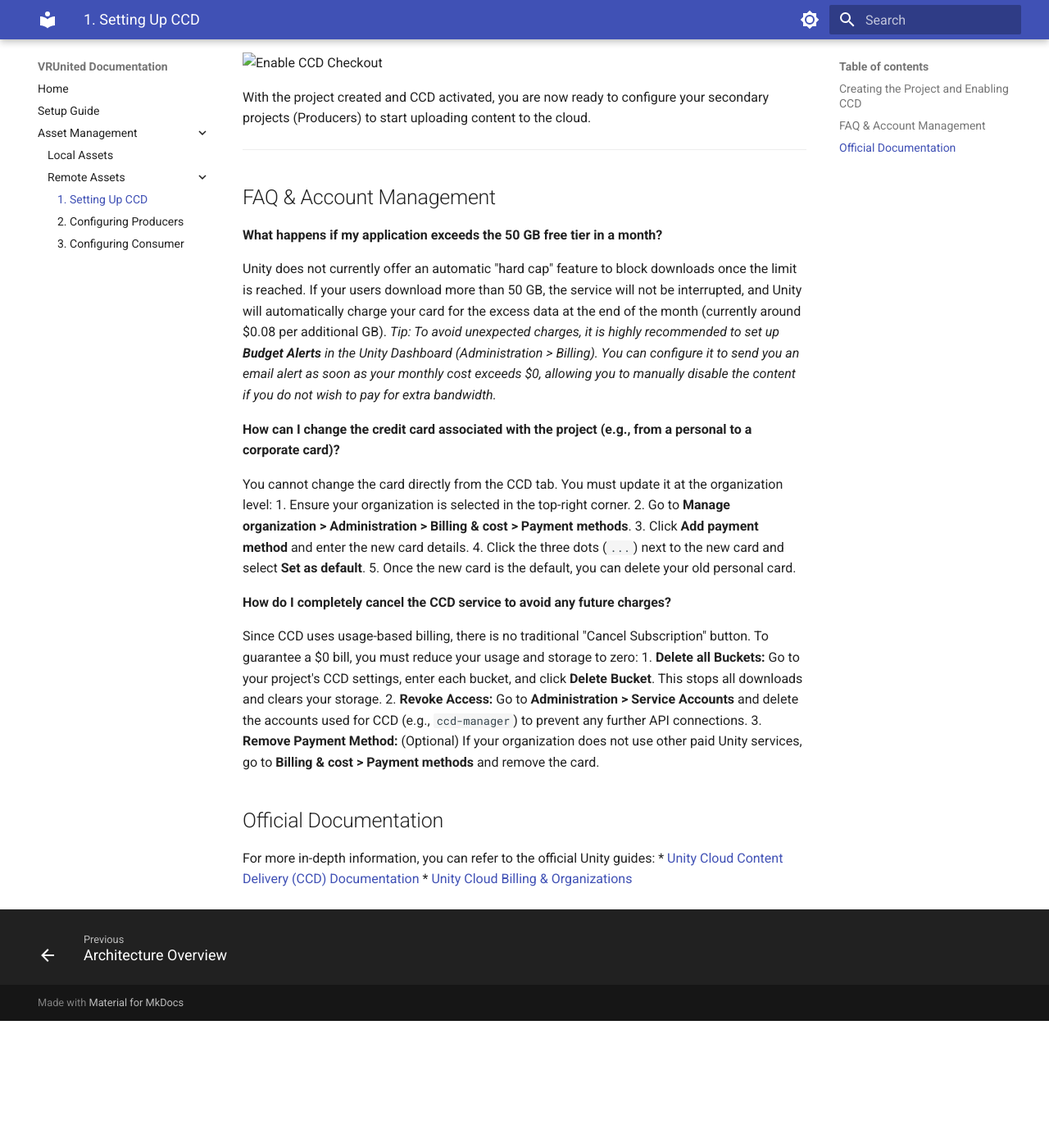
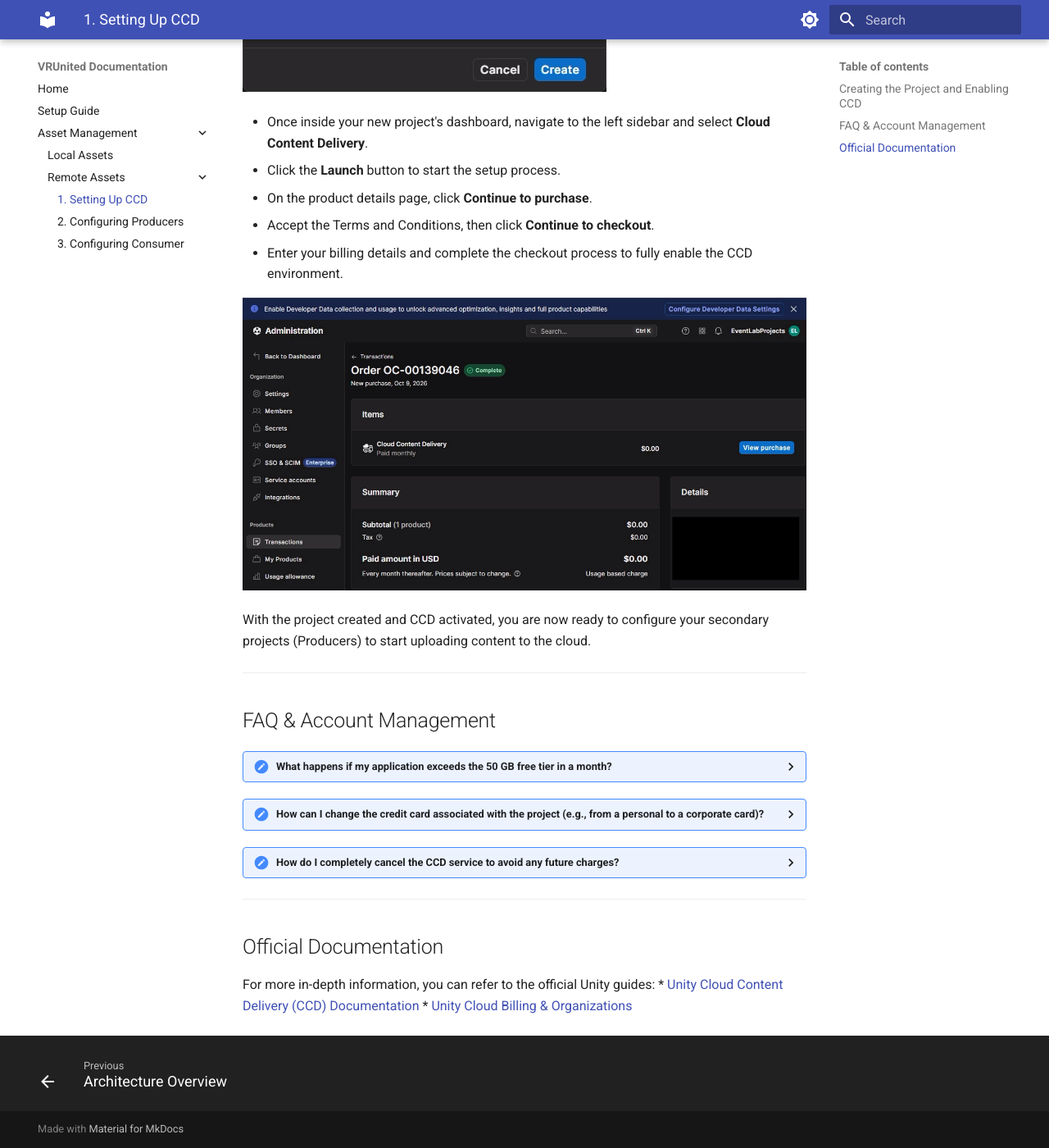
Before and after one commit to eventlab-qxr/vrunited_doc, an MkDocs documentation site: the page built from docs/sections/asset_management/remote_assets/setup_ccd/index.md, in a window 1280 px wide and 1400 px high, scrolled down 1291 px. Shown: the whole window at 82% size. Built offline with MkDocs 1.6.1 and Material for MkDocs 9.7.7, drawn with Linux system fonts in a browser that asks for light colours; before the commit the page ends 2536 px from its top, so only the background shows below that; some of the changed lines change nothing that is shown.

Commit message:
* Working on setup_ccd documentation.

```diff
--- a/docs/sections/asset_management/remote_assets/setup_ccd/index.md
+++ b/docs/sections/asset_management/remote_assets/setup_ccd/index.md
@@ -3,7 +3,7 @@
 Before configuring any Unity project, the cloud infrastructure must be properly set up in the Unity Dashboard. VRUnited uses Unity Cloud Content Delivery (CCD) to host and distribute Addressables globally without the need for a dedicated web server.
 
 <div style="position: relative; padding-bottom: 56.25%; height: 0; overflow: hidden; max-width: 100%; height: auto; margin-bottom: 2rem;">
-    <iframe src="https://www.youtube.com/embed/TU_YOUTUBE_ID" frameborder="0" allowfullscreen style="position: absolute; top: 0; left: 0; width: 100%; height: 100%;"></iframe>
+    <iframe src="https://www.youtube.com/embed/Pc5R3XJpPPk" frameborder="0" allowfullscreen style="position: absolute; top: 0; left: 0; width: 100%; height: 100%;"></iframe>
 </div>
 
 ## Creating the Project and Enabling CCD
@@ -34,29 +34,30 @@
 
 ## FAQ & Account Management
 
-**What happens if my application exceeds the 50 GB free tier in a month?**
+??? faq "What happens if my application exceeds the 50 GB free tier in a month?"
+    Unity does not currently offer an automatic "hard cap" feature to block downloads once the limit is reached. If your users download more than 50 GB, the service will not be interrupted, and Unity will automatically charge your card for the excess data at the end of the month (currently around $0.08 per additional GB).
 
-Unity does not currently offer an automatic "hard cap" feature to block downloads once the limit is reached. If your users download more than 50 GB, the service will not be interrupted, and Unity will automatically charge your card for the excess data at the end of the month (currently around $0.08 per additional GB).
-*Tip: To avoid unexpected charges, it is highly recommended to set up **Budget Alerts** in the Unity Dashboard (Administration > Billing). You can configure it to send you an email alert as soon as your monthly cost exceeds $0, allowing you to manually disable the content if you do not wish to pay for extra bandwidth.*
+    *Tip: To avoid unexpected charges, it is highly recommended to set up **Budget Alerts** in the Unity Dashboard (Administration > Billing). You can configure it to send you an email alert as soon as your monthly cost exceeds $0, allowing you to manually disable the content if you do not wish to pay for extra bandwidth.*
 
-**How can I change the credit card associated with the project (e.g., from a personal to a corporate card)?**
+??? faq "How can I change the credit card associated with the project (e.g., from a personal to a corporate card)?"
+    You cannot change the card directly from the CCD tab. You must update it at the organization level:
 
-You cannot change the card directly from the CCD tab. You must update it at the organization level:
-1. Ensure your organization is selected in the top-right corner.
-2. Go to **Manage organization > Administration > Billing & cost > Payment methods**.
-3. Click **Add payment method** and enter the new card details.
-4. Click the three dots (`...`) next to the new card and select **Set as default**.
-5. Once the new card is the default, you can delete your old personal card.
+    1. Ensure your organization is selected in the top-right corner.
+    2. Go to **Manage organization > Administration > Billing & cost > Payment methods**.
+    3. Click **Add payment method** and enter the new card details.
+    4. Click the three dots (`...`) next to the new card and select **Set as default**.
+    5. Once the new card is the default, you can delete your old personal card.
 
-**How do I completely cancel the CCD service to avoid any future charges?**
+??? faq "How do I completely cancel the CCD service to avoid any future charges?"
+    Since CCD uses usage-based billing, there is no traditional "Cancel Subscription" button. To guarantee a $0 bill, you must reduce your usage and storage to zero:
 
-Since CCD uses usage-based billing, there is no traditional "Cancel Subscription" button. To guarantee a $0 bill, you must reduce your usage and storage to zero:
-1. **Delete all Buckets:** Go to your project's CCD settings, enter each bucket, and click **Delete Bucket**. This stops all downloads and clears your storage.
-2. **Revoke Access:** Go to **Administration > Service Accounts** and delete the accounts used for CCD (e.g., `ccd-manager`) to prevent any further API connections.
-3. **Remove Payment Method:** (Optional) If your organization does not use other paid Unity services, go to **Billing & cost > Payment methods** and remove the card.
+    1. **Delete all Buckets:** Go to your project's CCD settings, enter each bucket, and click **Delete Bucket**. This stops all downloads and clears your storage.
+    2. **Revoke Access:** Go to **Administration > Service Accounts** and delete the accounts used for CCD (e.g., `ccd-manager`) to prevent any further API connections.
+    3. **Remove Payment Method:** (Optional) If your organization does not use other paid Unity services, go to **Billing & cost > Payment methods** and remove the card.
+
+---
 
 ## Official Documentation
-
 For more in-depth information, you can refer to the official Unity guides:
 * [Unity Cloud Content Delivery (CCD) Documentation](https://docs.unity.com/ccd/en/manual)
 * [Unity Cloud Billing & Organizations](https://docs.unity.com/cloud/en-us/manual/organizations/billing-and-subscriptions)
--- a/mkdocs.yml
+++ b/mkdocs.yml
@@ -33,6 +33,8 @@
 
 # Activa el soporte nativo para diagramas si los necesitáis en el futuro
 markdown_extensions:
+  - admonition
+  - pymdownx.details
   - pymdownx.superfences:
       custom_fences:
         - name: mermaid
```
Also changed, not shown: docs/sections/asset_management/remote_assets/setup_ccd/images/setup_ccd_00.png (added), docs/sections/asset_management/remote_assets/setup_ccd/images/setup_ccd_01.png (added).
